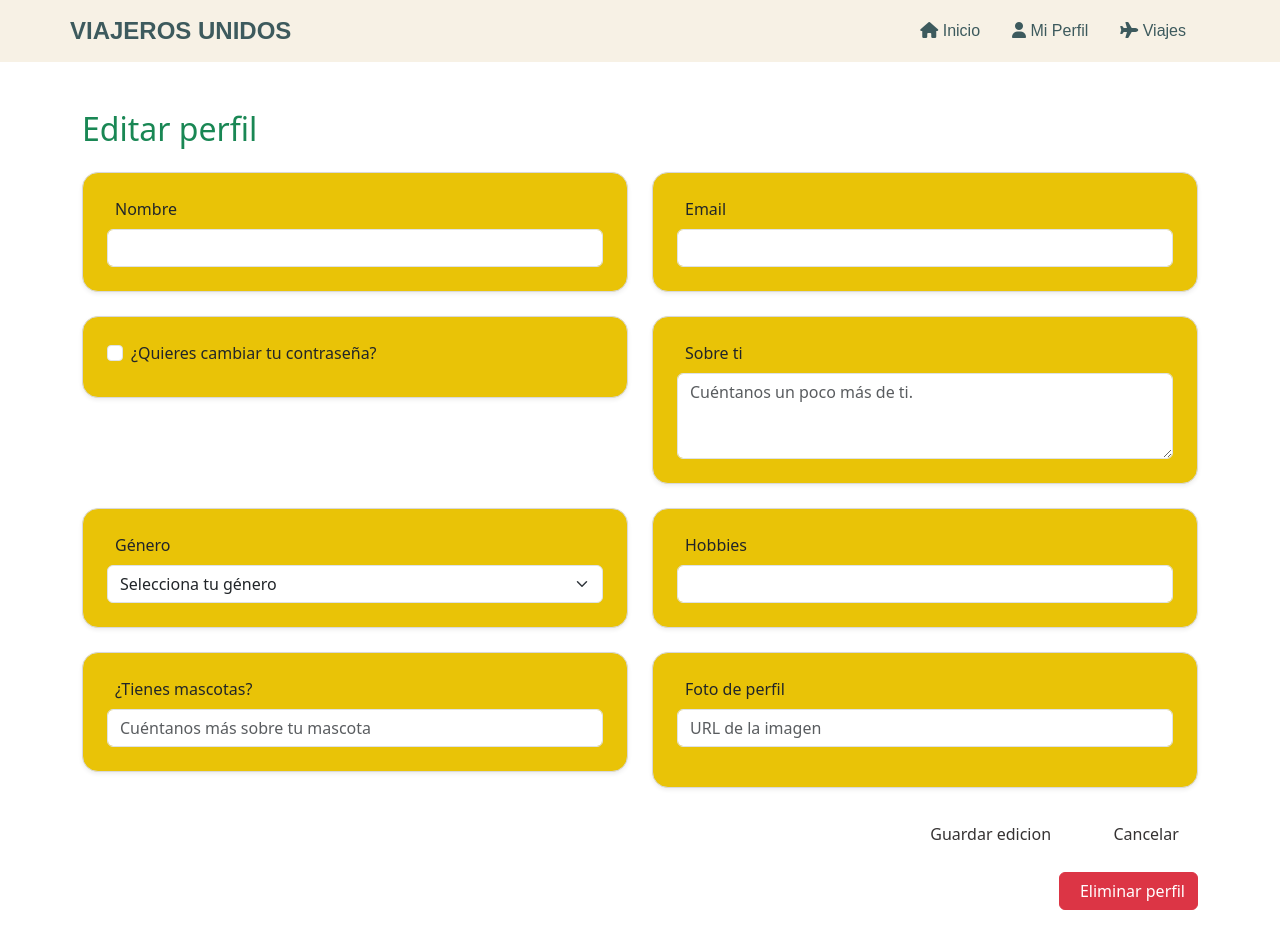
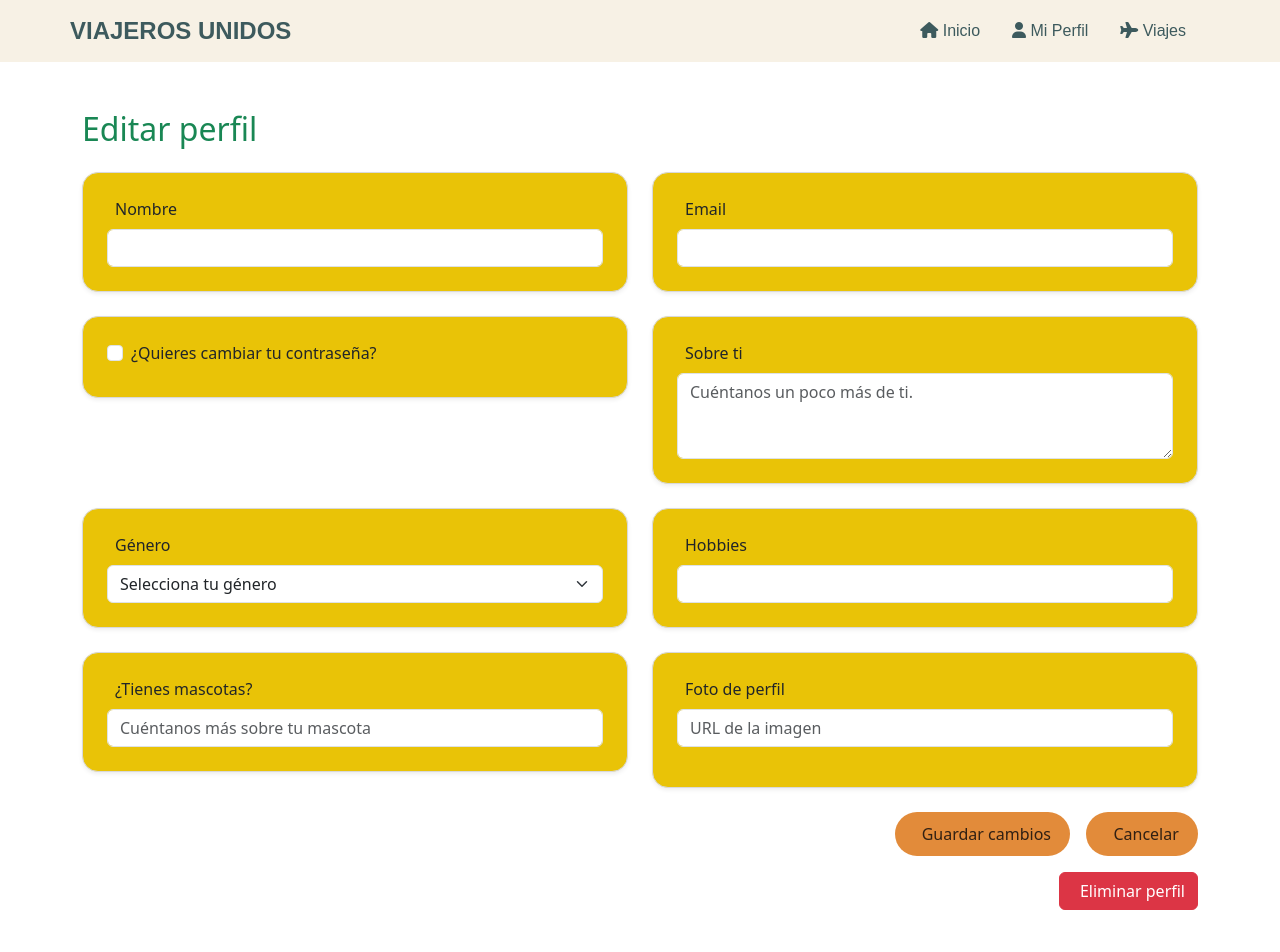
Before and after one commit to JavierSP1997/appFrontViajes, an Angular app: page /perfil-usuario/1/editar in a window 1280 px wide. Shown: the top 952 px of the page. Built offline with nearby package versions, Linux system fonts and the light colour scheme; no server answers.

Commit message:
Cambios guardados de css

```diff
--- a/src/app/pages/edit-user-profile/edit-user-profile.component.css
+++ b/src/app/pages/edit-user-profile/edit-user-profile.component.css
@@ -7,7 +7,7 @@
 }
 
 .perfil-btn {
-    background-color: var(--color-boton-fondo);
+	background-color: var(--color-boton);
 	color: var(--color-boton-texto);
 	border: none;
 	padding: 0.6rem 1.2rem;
--- a/src/app/pages/edit-user-profile/edit-user-profile.component.html
+++ b/src/app/pages/edit-user-profile/edit-user-profile.component.html
@@ -141,7 +141,7 @@
 
     <div class="d-flex justify-content-end gap-3 mt-4">
       <button type="submit" class="btn perfil-btn">
-        <i class="bi bi-save me-2"></i>Guardar edicion
+        <i class="bi bi-save me-2"></i>Guardar cambios
       </button>
       <button type="button" class="btn perfil-btn" (click)="cancelarEdicion()">
         <i class="bi bi-x-circle me-2"></i>Cancelar
```
Lines whose indentation alone changed are shown as unchanged.
